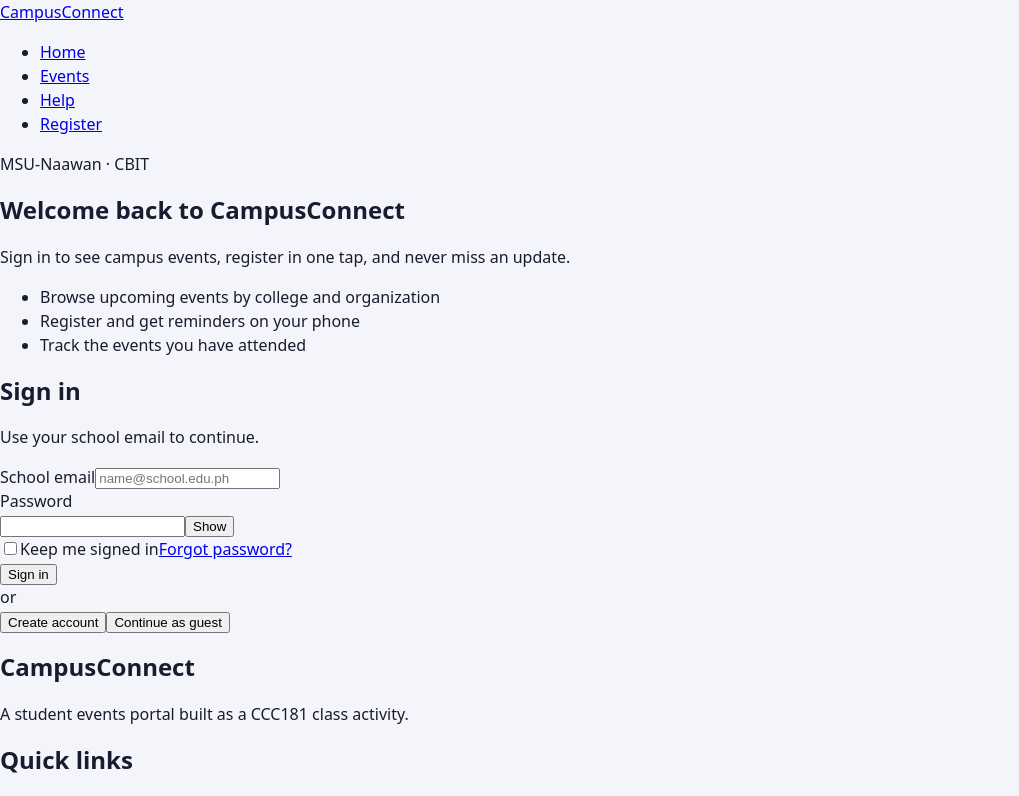
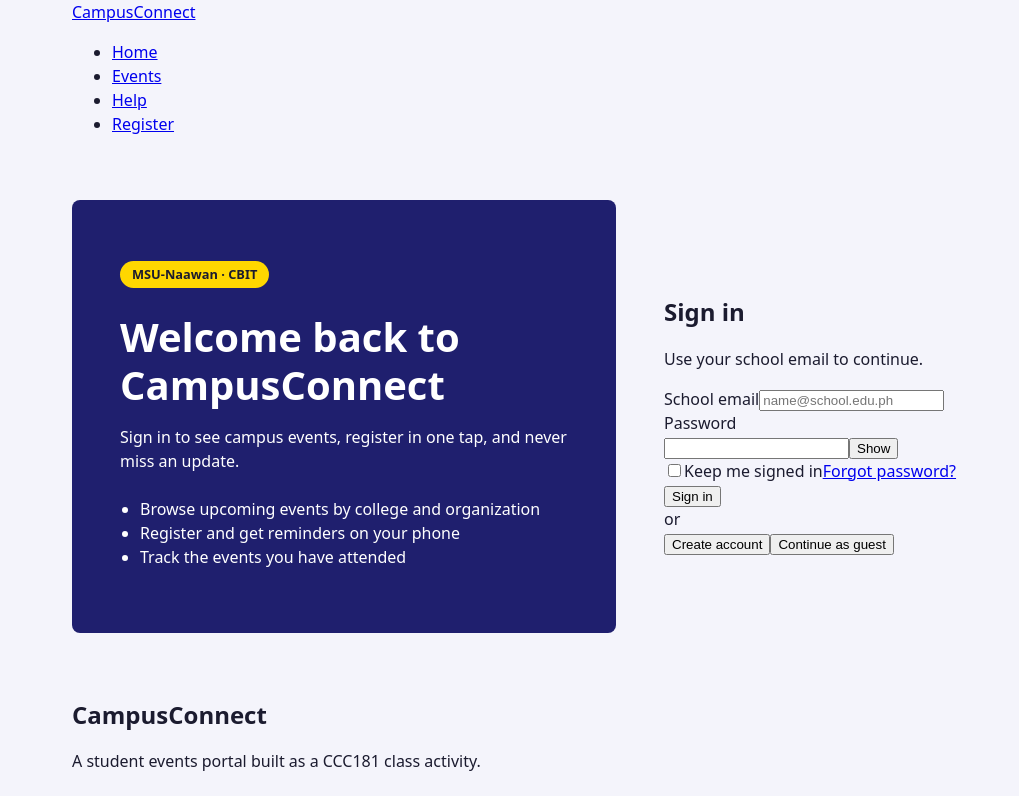
Before and after one commit to AshleyT-dotcom/ccc181-week10-group3, a React (Vite) app: page / in a window 1280 px wide. Shown: the top 796 px of the page, without its empty margins (0-1019 px from the left). Built offline with nearby package versions, Linux system fonts and the light colour scheme.

Commit message:
base: phone styles for badge, title and hidden perks

```diff
--- a/src/styles/base.css
+++ b/src/styles/base.css
@@ -1,61 +1,102 @@
 /* =======================================================================
    MEMBER 1  |  base.css  |  Base, container, page layout, brand panel (CSS Grid + rem)
-   Branch: feature/base-<lastname>
-   -----------------------------------------------------------------------
-   MOBILE-FIRST RULES
-   1. Write the PHONE styles first, with NO media query.
-   2. Use min-width media queries ONLY. Never max-width.
-   3. Use rem or % (thin borders may use px).
-   4. Edit ONLY this file. Use the --variables from reset.css.
+   MOBILE-FIRST: phone styles first, min-width media queries only.
    ======================================================================= */
 
 
-/* ---- STEP 0 (in index.html, not here) --------------------------------
-   Do Experiment 0 first. Then add this line inside <head> of index.html:
-   <meta name="viewport" content="width=device-width, initial-scale=1" />
-   -------------------------------------------------------------------- */
+/* ---- 1. PHONE (no media query) --------------------------------------- */
+.page {
+  min-height: 100vh;
+  display: flex;
+  flex-direction: column;
+}
+
+.page > main {
+  flex: 1;
+}
+
+.container {
+  width: 100%;
+  padding-inline: 1rem;
+}
+
+.login-layout {
+  display: grid;
+  grid-template-columns: 1fr;
+  gap: 1.5rem;
+  padding-block: 1.5rem;
+}
+
+.brand-panel {
+  background: var(--navy);
+  color: #fff;
+  text-align: center;
+  padding: 1.5rem 1rem;
+  border-radius: var(--radius);
+}
+
+.brand-panel__badge {
+  display: inline-block;
+  background: var(--gold);
+  color: var(--ink);
+  font-size: 0.8rem;
+  font-weight: 700;
+  padding: 0.25rem 0.75rem;
+  border-radius: 999px;
+}
+
+.brand-panel__title {
+  font-size: 1.75rem;
+  margin: 0.75rem 0;
+}
+
+.brand-panel__perks {
+  display: none;
+}
 
 
-/* ---- 1. PHONE (no media query) ---------------------------------------
-   TODO .page                 min-height: 100vh; display: flex; flex-direction: column;
-   TODO .page > main          flex: 1;   (keeps the footer at the bottom)
-   TODO .container            width: 100%; side padding 1rem (padding-inline)
-   TODO .login-layout         display: grid; ONE column (1fr); gap 1.5rem;
-                              top and bottom padding 1.5rem
-   TODO .brand-panel          background var(--navy); color #fff; text centered;
-                              padding 1.5rem 1rem; border-radius var(--radius)
-   TODO .brand-panel__badge   small gold "pill": inline-block, background var(--gold),
-                              navy text, bold, 0.875rem, border-radius: 999px
-   TODO .brand-panel__title   font-size: 1.75rem
-   TODO .brand-panel__perks   display: none   (phones show only what matters most)
-   -------------------------------------------------------------------- */
+/* ---- 2. 768px and up (tablets) --------------------------------------- */
+@media (min-width: 768px) {
+  .container {
+    padding-inline: 2rem;
+  }
+
+  .brand-panel {
+    padding: 2rem;
+  }
+}
 
 
+/* ---- 3. 1024px and up (laptops) -------------------------------------- */
+@media (min-width: 1024px) {
+  .login-layout {
+    grid-template-columns: 1fr 1fr;
+    align-items: center;
+    gap: 3rem;
+    padding-block: 3rem;
+  }
+
+  .brand-panel {
+    text-align: left;
+    padding: 3rem;
+  }
+
+  .brand-panel__title {
+    font-size: 2.5rem;
+  }
+
+  .brand-panel__perks {
+    display: block;
+    margin-top: 1.5rem;
+    padding-left: 1.25rem;
+  }
+}
 
 
-/* ---- 2. 768px and up (tablets) ---------------------------------------
-   TODO @media (min-width: 768px)
-        .container            wider side padding (2rem)
-        .brand-panel          more padding (2rem)
-   -------------------------------------------------------------------- */
-
-
-
-
-/* ---- 3. 1024px and up (laptops) --------------------------------------
-   TODO @media (min-width: 1024px)
-        .login-layout         TWO equal columns (brand panel | login card);
-                              align-items: center; gap 3rem; vertical padding 3rem
-        .brand-panel          text-align: left; padding 3rem
-        .brand-panel__title   font-size: 2.5rem
-        .brand-panel__perks   display: block (the extra list is ADDED back);
-                              margin-top 1.5rem; left padding 1.25rem
-   -------------------------------------------------------------------- */
-
-
-
-
-/* ---- 4. 1280px and up (desktops) -------------------------------------
-   TODO @media (min-width: 1280px)
-        .container            max-width: 1200px; centered (margin-inline: auto)
-   -------------------------------------------------------------------- */
+/* ---- 4. 1280px and up (desktops) ------------------------------------- */
+@media (min-width: 1280px) {
+  .container {
+    max-width: 1200px;
+    margin-inline: auto;
+  }
+}
```
